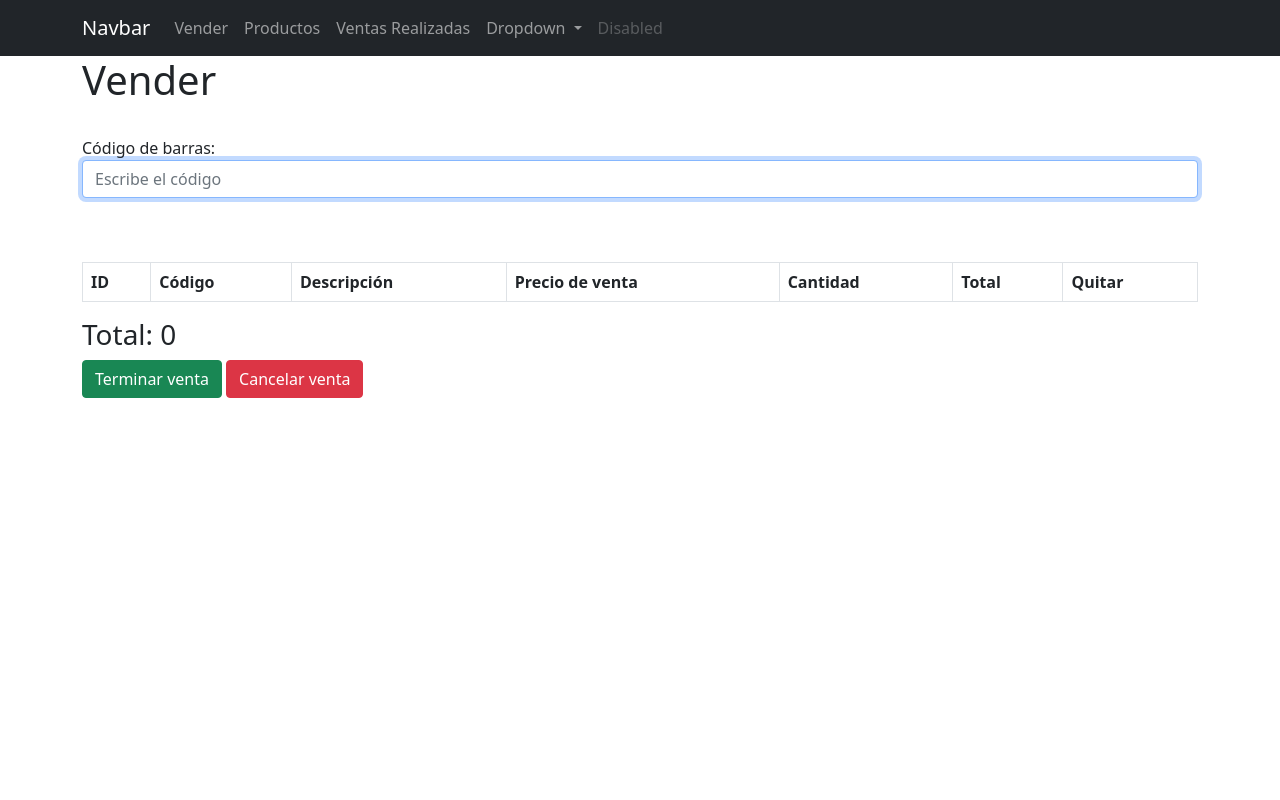
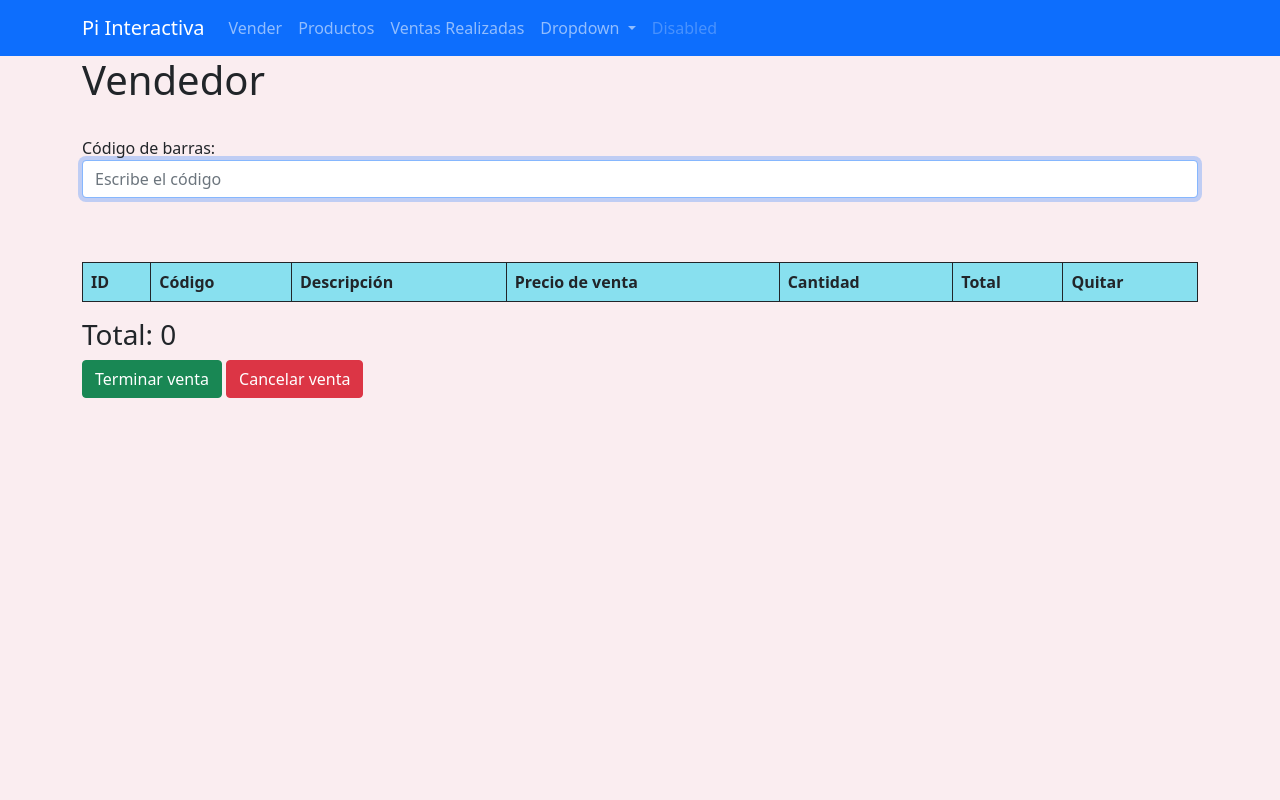
Before and after one commit to YefersonVelandia/PDO_Sistema_de_Ventas_PHP, a PHP site: page /vendedor/vender.php in a window 1280 px wide. Run offline with PHP 8.4, Linux system fonts and the light colour scheme; lists and menus that the app fills with data are empty.

Commit message:
Modificacion pagina de inicio vendedor

```diff
--- /dev/null
+++ b/css/style.css
@@ -0,0 +1,26 @@
+.header .navbar {
+    background-color: #064635;
+}
+
+
+body{
+    background-color: #FAEDF0;
+}
+
+.micard{
+	/*
+  box-shadow:1px 7px 15px #a2a2a2;
+  margin:-25px -25px 0px -25px;
+  height: 300px;
+  */
+
+	background: linear-gradient(70deg,#00FE22,#F6FF70);
+    box-shadow:5px 8px 15px #a2a2a2;
+    margin-top: 20px;
+}
+
+
+.centrado{
+    margin:10px auto;
+    display:block;
+}
--- /dev/null
+++ b/logout.php
@@ -0,0 +1,6 @@
+<?php
+   session_start(); //variable de sesion actual
+   session_unset(); //olvidar esa sesion
+   session_destroy(); //se destruye la sesion
+   header("location: index.php");
+?>
--- a/vendedor/header.php
+++ b/vendedor/header.php
@@ -3,5 +3,6 @@
     <meta http-equiv="X-UA-Compatible" content="IE=edge">
     <meta name="viewport" content="width=device-width, initial-scale=1.0">
     <link href="https://cdn.jsdelivr.net/npm/bootstrap@5.1.3/dist/css/bootstrap.min.css" rel="stylesheet" integrity="sha384-1BmE4kWBq78iYhFldvKuhfTAU6auU8tT94WrHftjDbrCEXSU1oBoqyl2QvZ6jIW3" crossorigin="anonymous">
+    <link rel="stylesheet" href="../css/style.css">
     <title>Sistema de ventas Pi Interactiva</title>
 </head>
--- a/vendedor/navBar.php
+++ b/vendedor/navBar.php
@@ -1,10 +1,8 @@
-<!DOCTYPE html>
-<html lang="en">
 
-<body>
-<nav class="navbar navbar-expand-lg navbar-dark bg-dark">
+
+<nav style="background-color: CE1212;" class="navbar navbar-expand-lg navbar-dark bg-primary">
   <div class="container">
-    <a class="navbar-brand" href="#">Navbar</a>
+    <a class="navbar-brand" href="./index.php">Pi Interactiva</a>
     <button class="navbar-toggler" type="button" data-bs-toggle="collapse" data-bs-target="#navbarSupportedContent" aria-controls="navbarSupportedContent" aria-expanded="false" aria-label="Toggle navigation">
       <span class="navbar-toggler-icon"></span>
     </button>
@@ -28,10 +26,9 @@
             Dropdown
           </a>
           <ul class="dropdown-menu" aria-labelledby="navbarDropdown">
-            <li><a class="dropdown-item" href="#">Action</a></li>
-            <li><a class="dropdown-item" href="#">Another action</a></li>
+            <li><a class="dropdown-item" href="#">Ver perfil</a></li>
             <li><hr class="dropdown-divider"></li>
-            <li><a class="dropdown-item" href="#">Something else here</a></li>
+            <li><a class="dropdown-item" href="../logout.php">Cerrar Sesión</a></li>
           </ul>
         </li>
         <li class="nav-item">
@@ -42,6 +39,3 @@
     </div>
   </div>
 </nav>
-
-</body>
-</html>
--- a/vendedor/vender.php
+++ b/vendedor/vender.php
@@ -8,12 +8,15 @@
 	<div class="container">
 		<div class="row">
 			<div class="col-xs-12">
-			<h1>Vender</h1>
+			<h1>
+				Vendedor
+			</h1>
+
 			<?php
 				if(isset($_GET["status"])){
 					if($_GET["status"] === "1"){
 						?>
-							<div class="alert alert-success">
+							<div style="background-color: #00FE49;" class="alert alert-success">
 								<strong>¡Correcto!</strong> Venta realizada correctamente
 							</div>
 						<?php
@@ -25,7 +28,7 @@
 						<?php
 					}else if($_GET["status"] === "3"){
 						?>
-						<div class="alert alert-info">
+						<div style="background-color: 105652; color: #00FE49;" class="alert alert-info">
 								<strong>Ok</strong> Producto quitado de la lista
 							</div>
 						<?php
@@ -56,8 +59,8 @@
 				<input autocomplete="off" autofocus class="form-control" name="codigo" required type="text" id="codigo" placeholder="Escribe el código">
 			</form>
 			<br><br>
-			<table class="table table-bordered">
-				<thead>
+			<table class="table table-responsive table-hover border-dark table-bordered table">
+				<thead class="table  border-dark" style="background-color: #88E0EF;">
 					<tr>
 						<th>ID</th>
 						<th>Código</th>
```
Also changed, not shown: vendedor/index.php (+7 -8 lines), images/buy.png.
